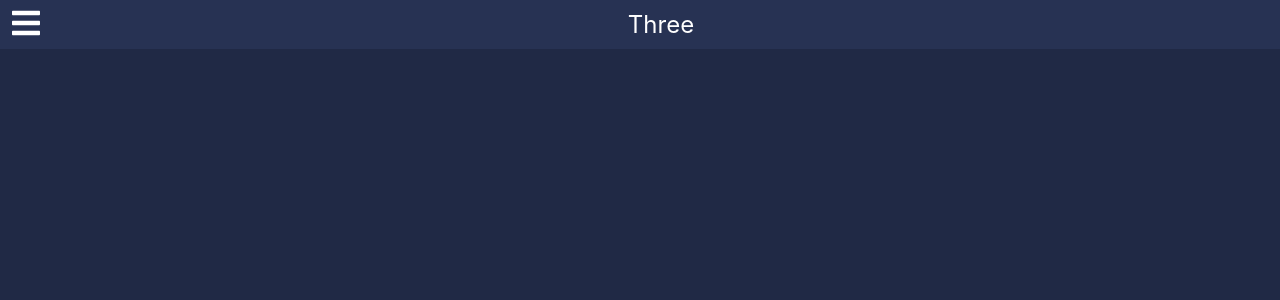
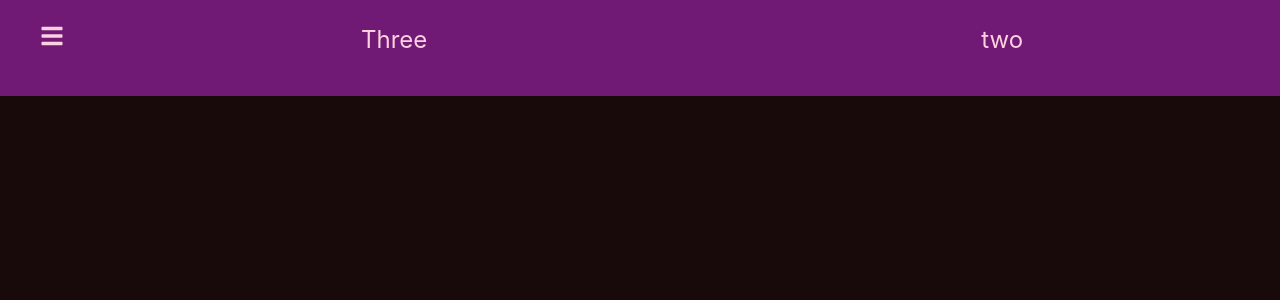
Before and after one commit to AndreLMe/RSS-Feed-Client, a React (Create React App) app in the folder rss-feed-client/: page / in a window 1280 px wide. Shown: the top 300 px of the page. Built offline with nearby package versions, Linux system fonts and the light colour scheme.

Commit message:
Organizando o fs

```diff
--- a/rss-feed-client/src/App.tsx
+++ b/rss-feed-client/src/App.tsx
@@ -1,15 +1,9 @@
 import React from 'react';
-import {FaBars} from 'react-icons/fa'
-import './styles.css';
+import Navbar from './components/navbar';
 
 function App() {
   return (
-    <div className='navbar'>
-      <li className='navbar-list'>
-        <ul><FaBars className='tabs'/></ul>
-        <ul className='navbar-element'>Three</ul>
-      </li>
-    </div>
+    <Navbar/>
   );
 }
 
--- /dev/null
+++ b/rss-feed-client/src/components/navbar/index.tsx
@@ -0,0 +1,17 @@
+import React from 'react';
+import {FaBars} from 'react-icons/fa'
+import './styles.css';
+
+function Navbar(){
+    return(
+    <nav>
+        <li className='navbar-list'>
+            <ul><FaBars className='tabs' /></ul>
+            <ul className='navbar-element'>Three</ul>
+            <ul className='navbar-element'>two</ul>
+        </li>
+    </nav>
+    );
+}
+
+export default Navbar;
--- /dev/null
+++ b/rss-feed-client/src/components/navbar/styles.css
@@ -0,0 +1,18 @@
+nav{
+    background-color: var(--bg-secundary);
+    height: 12vh;
+    box-sizing: border-box;
+    width: 100%;
+    position: fixed;
+    font-size: 1.5rem;
+}
+
+.navbar-list{
+    display: flex;
+    align-items: center;
+}
+
+.navbar-element{
+    margin: auto;
+    background-color: DA0037;
+}
--- a/rss-feed-client/src/index.css
+++ b/rss-feed-client/src/index.css
@@ -1,7 +1,10 @@
-* {
-  margin: 0;
-  padding: 0;
-  box-sizing:border-box;
+:root {
+	font-size: 16px;
+	--bg-primary: #180A0A;
+	--bg-secundary: #711A75;
+	--text-primary: #fdd1df;
+	--text-secundary: #ffd5e2;
+	--highlight: #F582A7;
 }
 
 body {
@@ -10,7 +13,18 @@ body {
 		sans-serif;
 	-webkit-font-smoothing: antialiased;
 	-moz-osx-font-smoothing: grayscale;
-  background-color: #202945;
+	margin: 0;
+	padding: 0;
+	background-color: var(--bg-primary);
+	color: var(--text-primary);
+}
+
+body::-webkit-scrollbar {
+	width: 0.25rem;
+}
+
+body::-webkit-scrollbar-track {
+	background: var(--bg-secundary);
 }
 
 code {
--- a/rss-feed-client/src/styles.css
+++ /dev/null
@@ -1,23 +0,0 @@
-.navbar{
-    background-color: #273253;
-    font-size: 1.5rem;
-    color: white;
-}
-
-.navbar-list{
-    display: flex;
-    flex-flow: row wrap;
-    list-style: none;
-    justify-content: space-evenly;
-}
-
-.navbar-element{
-    margin: 10px auto;
-}
-
-.tabs{
-    font-size: 2rem;
-    margin-top: 7px;
-    margin-left: 10px;
-    flex-grow: 0;
-}
```
Lines whose indentation alone changed are shown as unchanged.
